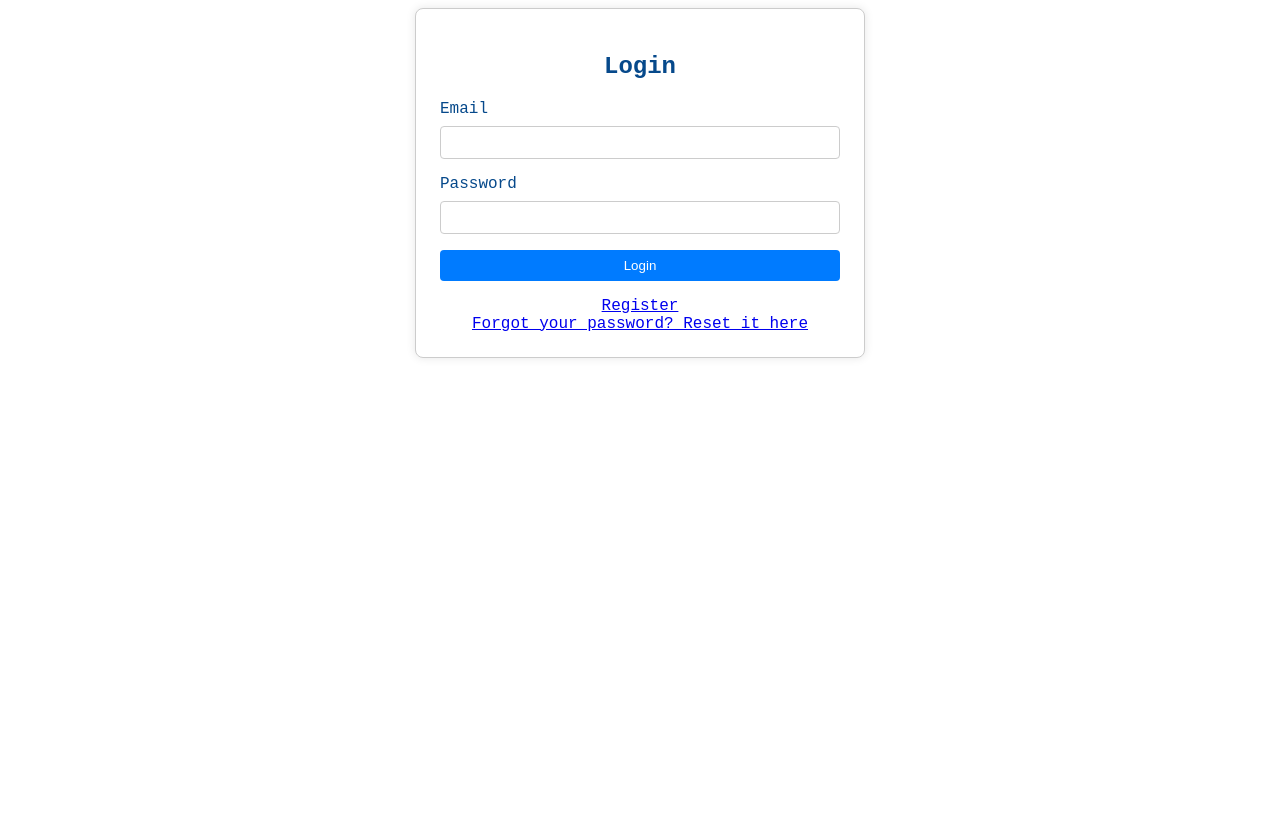
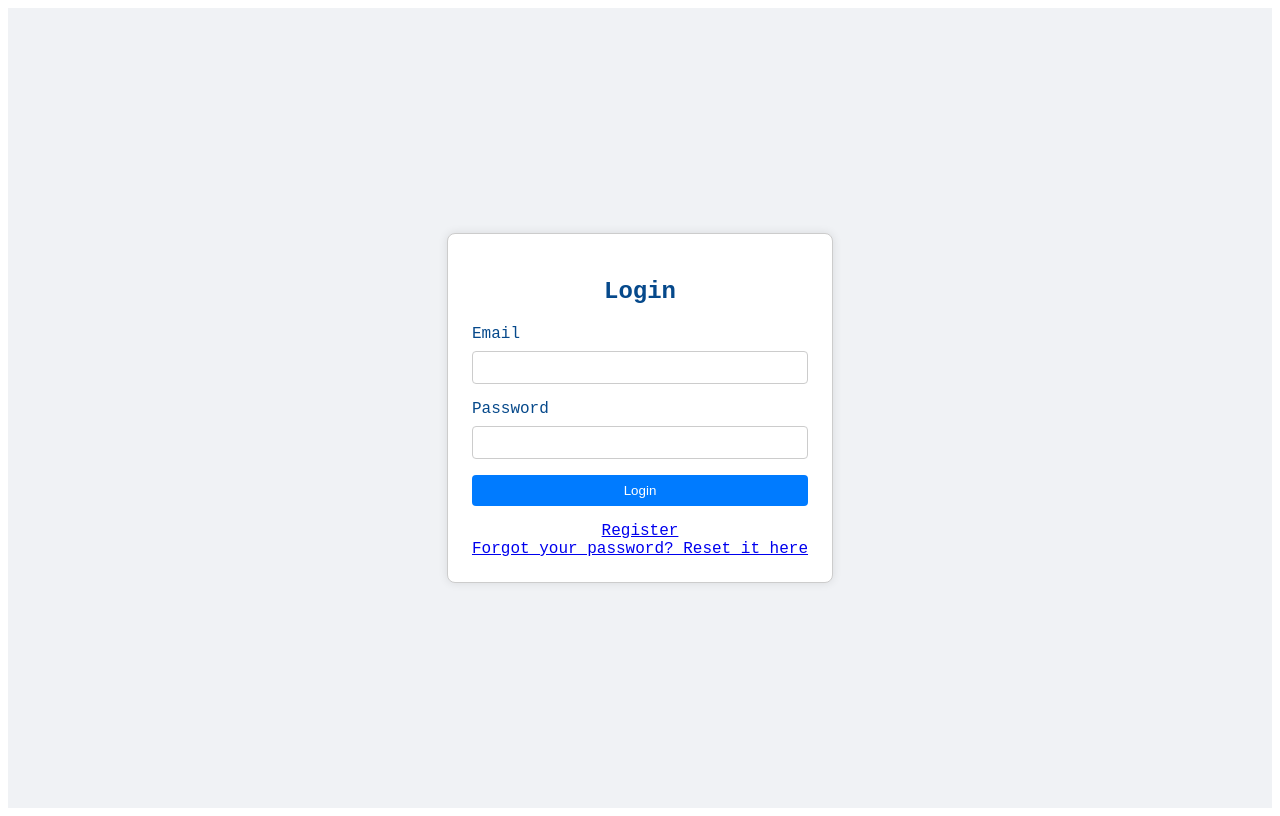
Before and after one commit to joe4780/cityInspector-App, a Vue app: page /User_Login in a window 1280 px wide. Built offline with nearby package versions, Linux system fonts and the light colour scheme; no server answers.

Commit message:
login updates

```diff
--- a/src/components/Auth/User_Login.vue
+++ b/src/components/Auth/User_Login.vue
@@ -1,4 +1,5 @@
 <template>
+  <div class="page-container">
     <div class="auth-container">
       <h2>Login</h2>
       <form @submit.prevent="login">
@@ -12,14 +13,16 @@
         </div>
         <button type="submit">Login</button>
         <div v-if="loading" class="loading-indicator">
-        <span>Loading... </span>
-        <i class="fas fa-spinner fa-spin"></i> </div>
+          <span>Loading...</span>
+          <font-awesome-icon icon="spinner" spin />
+        </div>
       </form>
 
       <div class="auth-links">
         <router-link to="/User_Register">Register</router-link>
         <div></div>
         <router-link to="/password-reset">Forgot your password? Reset it here</router-link>
+      </div>
     </div>
   </div>
 </template>
@@ -102,9 +105,16 @@ export default {
 </script>
 
 <style scoped>
+.page-container {
+  display: flex;
+  justify-content: center;
+  align-items: center;
+  height: 100vh;
+  background-color: #f0f2f5;
+}
+
 .auth-container {
   max-width: 400px;
-  margin: auto;
   padding: 1.5rem;
   border: 1px solid #ccc;
   border-radius: 8px;
--- a/src/main.js
+++ b/src/main.js
@@ -7,10 +7,10 @@ import { getAuth } from 'firebase/auth';
 import Toast, { POSITION } from 'vue-toastification';
 import 'vue-toastification/dist/index.css';
 import { FontAwesomeIcon } from '@fortawesome/vue-fontawesome';
-import { faUserCheck,faTrashAlt , faUserPlus, faUsers,faCar, faClock, faPlusCircle, faUserCog,faHistory, faEdit,faAmbulance, faUser, faSignOutAlt, faList, faUserShield, faUserTie, faHospitalUser, faTrafficLight} from '@fortawesome/free-solid-svg-icons';
+import { faUserCheck,faTrashAlt, faSpinner, faUserPlus, faUsers,faCar, faClock, faPlusCircle, faUserCog,faHistory, faEdit,faAmbulance, faUser, faSignOutAlt, faList, faUserShield, faUserTie, faHospitalUser, faTrafficLight} from '@fortawesome/free-solid-svg-icons';
 
 const library = require('@fortawesome/fontawesome-svg-core').library;
-library.add(faUserCheck,faTrashAlt , faUserPlus, faUsers, faCar, faClock, faPlusCircle, faUserCog,faHistory, faEdit,faAmbulance, faUser, faSignOutAlt, faList, faUserShield, faUserTie, faHospitalUser, faTrafficLight);
+library.add(faUserCheck,faTrashAlt, faSpinner, faUserPlus, faUsers, faCar, faClock, faPlusCircle, faUserCog,faHistory, faEdit,faAmbulance, faUser, faSignOutAlt, faList, faUserShield, faUserTie, faHospitalUser, faTrafficLight);
 // Firebase configuration (replace with your own config)
 const firebaseConfig = {
   apiKey: "AIzaSyAw9iY2-mUnAYXAn6dwXrH_KN99s8UNQIg",
```
Lines whose indentation alone changed are shown as unchanged.
